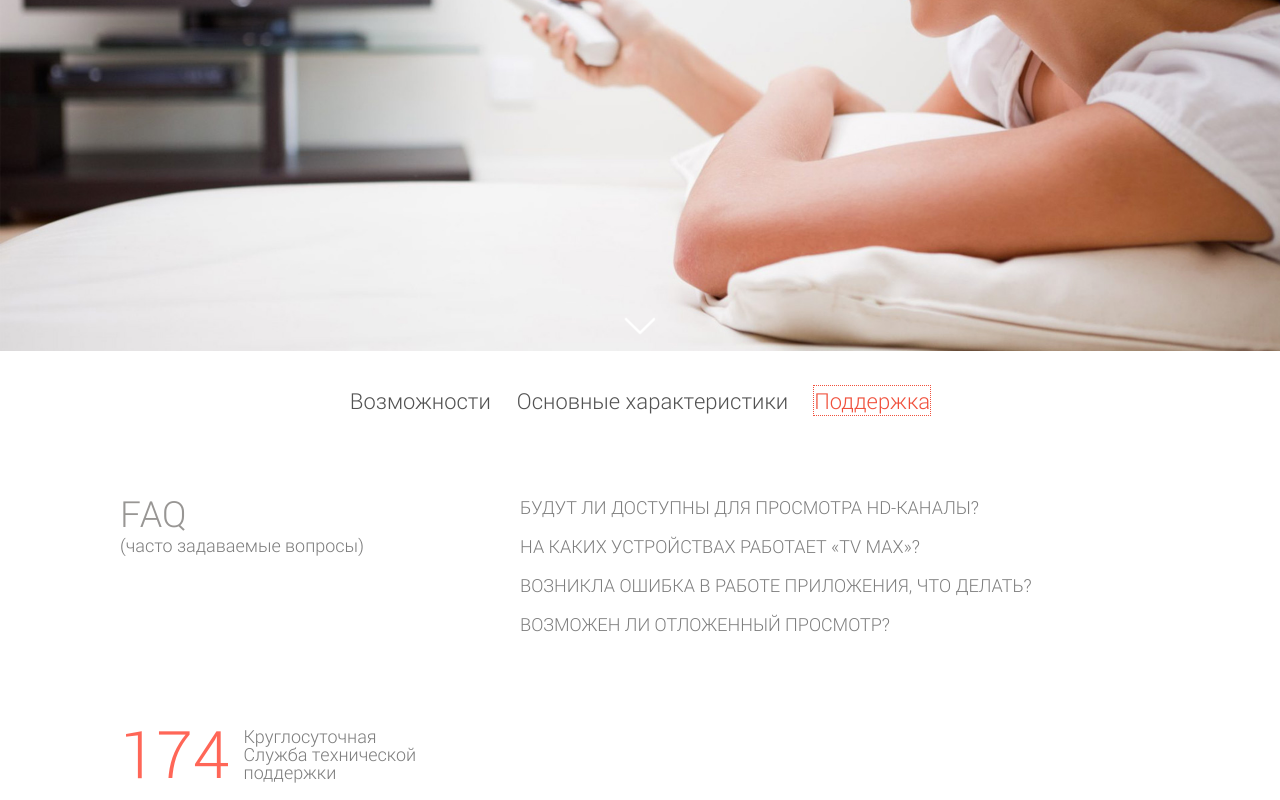
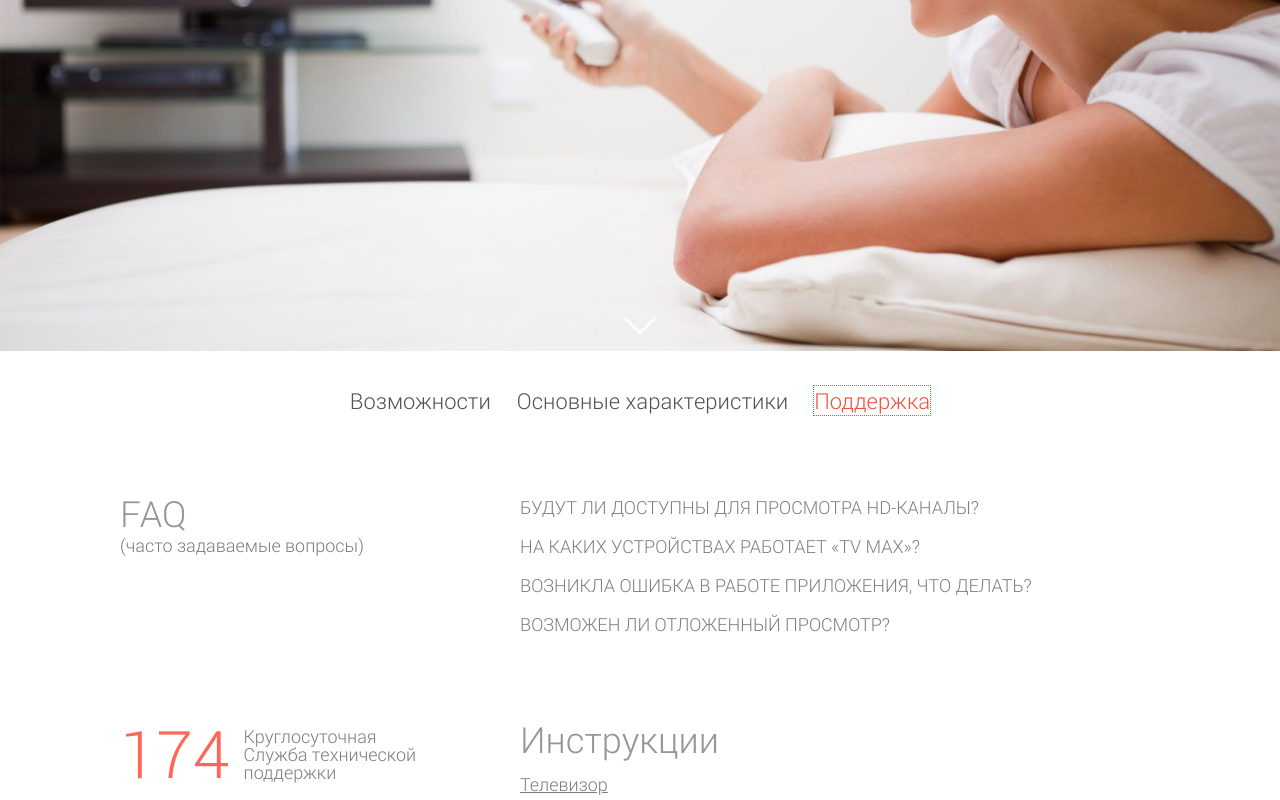
Before and after one commit to AntonyDan/tvmaxBN, a plain HTML site: page about-tvmax.html in a window 1280 px wide. Both pictures are taken after a click on the link "Поддержка". Shown: the part 449-1249 px from the top of the page. Drawn offline with Linux system fonts and the light colour scheme.

Commit message:
Добавлены инструкции в меню поддержка

```diff
--- a/about-tvmax.html
+++ b/about-tvmax.html
@@ -261,6 +261,7 @@
                             <li class="accordion__item"><a href="#" class="accordion__link">ВОЗМОЖЕН ЛИ ОТЛОЖЕННЫЙ ПРОСМОТР?</a>
                               <div class="accordion__content"><em>Функция отложенного просмотра доступна до 48 часов на каналах с соответствующей иконкой.</em></div>
                             </li>
+
                           </ul>
                         </div>
                       </div>
@@ -276,6 +277,15 @@
                             <li>поддержки</li>
                           </ul>
                         </h4>
+                      </div>
+                      <div class="tabs-inner__right">
+                        <h4 class="tabs-inner__instruction"><strong>Инструкции</strong></h4>
+                          <ul class="for-instruction">
+                            <li><a href="#">Телевизор</a></li>
+                            <li><a href="#">Устройства Android</a></li>
+                            <li><a href="#">Персональный компьютер</a></li>
+                            <li><a href="#">Приставка TVMAX</a></li>
+                          </ul>
                       </div>
                     </div>
                   </div>
--- a/css/19012017.css
+++ b/css/19012017.css
@@ -1971,7 +1971,30 @@ font-size:26px;
 
 		font-size:1.625rem
 	}
-
+}
+.tabs-inner__instruction{
+
+font-size:36px;
+
+font-size:2.25rem;
+color:#989694;
+font-family:robotolight;margin-bottom:15px;
+line-height:1
+}
+
+@media only screen and (max-width:1024px){
+	.tabs-inner__instruction{
+
+		font-size:26px;
+
+		font-size:1.625rem
+	}
+}
+.for-instruction li{
+	margin-bottom: 5px;
+}
+.for-instruction li a{
+	text-decoration: underline;
 
 }
 
```
Lines whose indentation alone changed are shown as unchanged.
